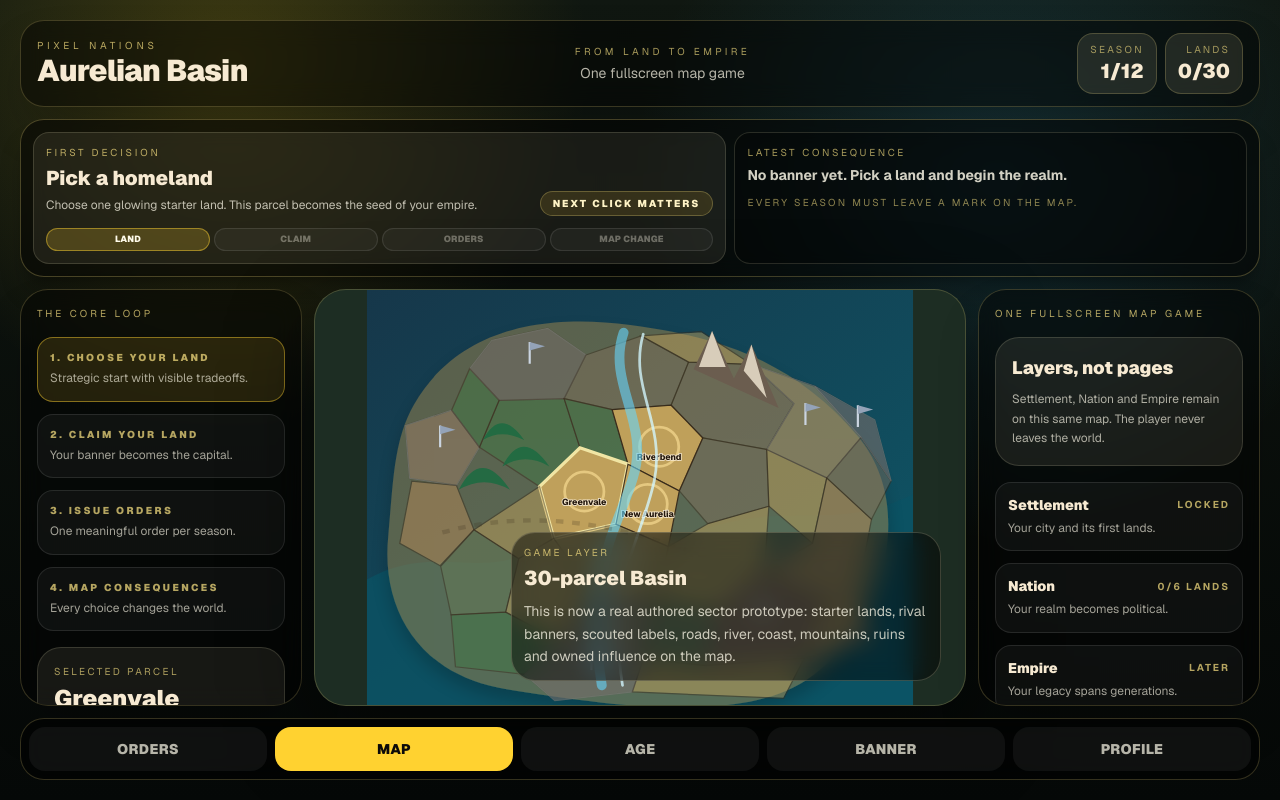
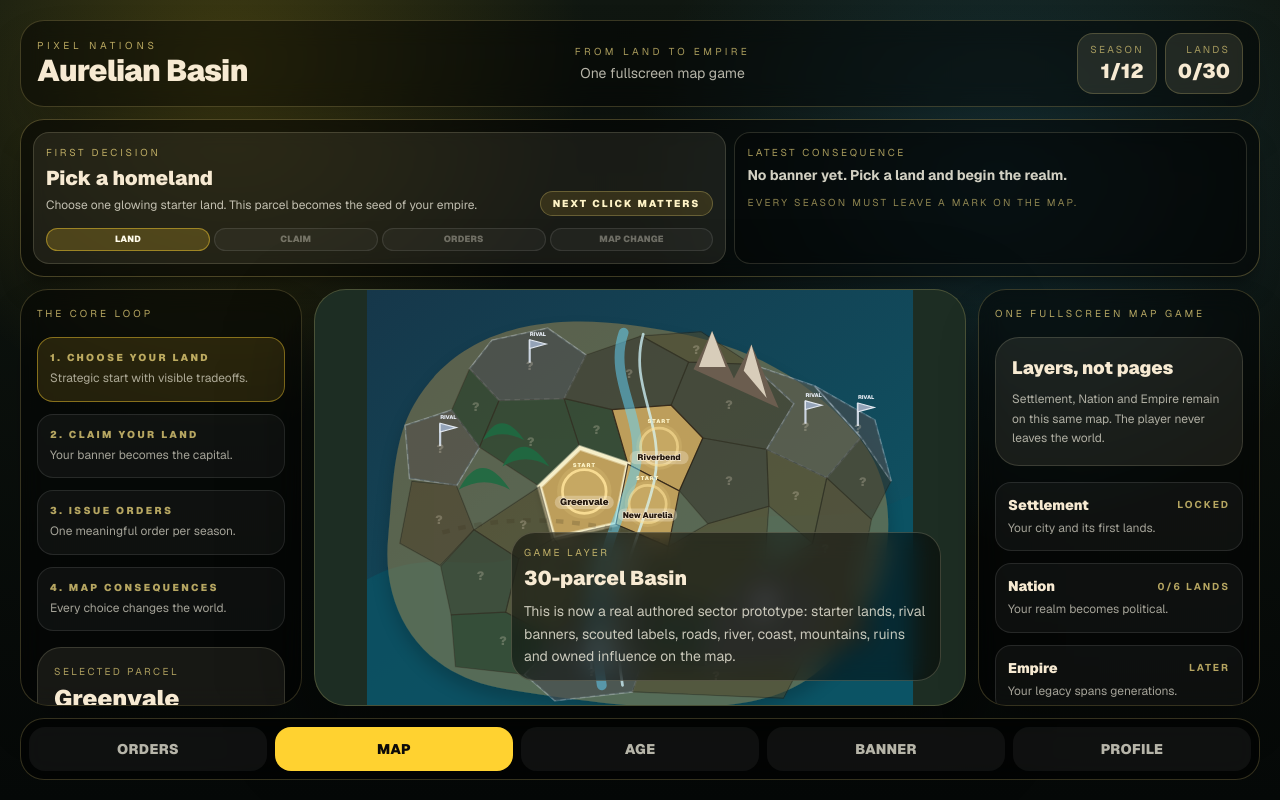
Before and after one commit to tomat60/pixel-nations, a Next.js app: page /play in a window 1280 px wide. Built offline with nearby package versions, Linux system fonts and the light colour scheme.

Commit message:
feat: improve strategic map state readability

```diff
--- a/app/play/play-map.tsx
+++ b/app/play/play-map.tsx
@@ -17,6 +17,9 @@ export function PlayMapStage({ state, phase, capitalId, dispatch }: MapStageProp
         <filter id="softShadow" x="-20%" y="-20%" width="140%" height="140%">
           <feDropShadow dx="0" dy="18" stdDeviation="16" floodColor="#000" floodOpacity="0.42" />
         </filter>
+        <filter id="parcelLift" x="-10%" y="-10%" width="120%" height="120%">
+          <feDropShadow dx="0" dy="8" stdDeviation="6" floodColor="#000" floodOpacity="0.24" />
+        </filter>
         <linearGradient id="sea" x1="0" x2="1" y1="0" y2="1">
           <stop offset="0%" stopColor="#16374a" />
           <stop offset="100%" stopColor="#0d5868" />
@@ -31,35 +34,63 @@ export function PlayMapStage({ state, phase, capitalId, dispatch }: MapStageProp
         const isOwned = state.owned.includes(parcel.id);
         const isScouted = state.scouted.includes(parcel.id) || isOwned || parcel.starter;
         return (
-          <g key={parcel.id} data-qa={`parcel-${parcel.id}`} onClick={() => dispatch({ type: "select", parcelId: parcel.id })} className="cursor-pointer">
-            <path d={parcel.d} fill={terrainFill[parcel.terrain]} opacity={isScouted ? 0.92 : 0.46} stroke={active ? "#fff2ad" : "#382a1a"} strokeWidth={active ? 6 : 2.3} />
-            {parcel.rival && <path d={parcel.d} fill="#5f6670" opacity="0.28" stroke="#cbd5e1" strokeWidth="2" />}
-            {parcel.starter && phase === "unclaimed" && <circle cx={parcel.cx} cy={parcel.cy} r="36" fill="none" stroke="#ffe39a" strokeWidth="5" opacity="0.6" />}
-            {isOwned && <path d={parcel.d} fill="#f8d36d" opacity="0.20" stroke="#ffe39a" strokeWidth="6" />}
+          <g key={`base-${parcel.id}`} data-qa={`parcel-${parcel.id}`} onClick={() => dispatch({ type: "select", parcelId: parcel.id })} className="cursor-pointer">
+            <path d={parcel.d} fill={terrainFill[parcel.terrain]} opacity={isScouted ? 0.9 : 0.32} stroke={active ? "#fff6c7" : isOwned ? "#ffe39a" : parcel.rival ? "#cbd5e1" : "#382a1a"} strokeWidth={active ? 6.5 : isOwned ? 4.5 : parcel.rival ? 3.2 : 2.2} filter={active || isOwned ? "url(#parcelLift)" : undefined} />
+            {!isScouted && <path d={parcel.d} fill="#07100d" opacity="0.34" />}
+            {parcel.rival && <path d={parcel.d} fill="#64748b" opacity="0.24" stroke="#e2e8f0" strokeWidth="2" strokeDasharray="10 8" />}
+            {isOwned && <path d={parcel.d} fill="#f8d36d" opacity="0.24" stroke="#fff0a8" strokeWidth="5.5" />}
+            {active && <path d={parcel.d} fill="none" stroke="#fff9db" strokeWidth="10" opacity="0.46" />}
+          </g>
+        );
+      })}
+
+      <path d="M470 78 C 438 170 520 244 487 344 C 461 433 397 512 430 724" fill="none" stroke="#65d8ff" strokeWidth="18" strokeLinecap="round" opacity="0.50" />
+      <path d="M506 81 C 478 177 548 244 526 350 C 501 464 438 536 468 724" fill="none" stroke="#d4f8ff" strokeWidth="5" strokeLinecap="round" opacity="0.74" />
+      <path d="M138 444 C 302 399 520 408 866 612" fill="none" stroke="#3b2d1d" strokeWidth="8" strokeDasharray="14 16" opacity={phase === "unclaimed" ? 0.20 : 0.56} />
+      {state.tradeRoute && capital && <path d={`M${capital.cx} ${capital.cy} C 530 420 650 466 866 612`} fill="none" stroke="#ffe39a" strokeWidth="8" strokeDasharray="18 12" opacity="0.9" />}
+      <path d="M598 145 L632 75 L672 162 L704 100 L754 216 Z" fill="#6b5d4f" />
+      <path d="M608 141 L632 75 L657 141 Z M690 148 L704 100 L732 198 Z" fill="#f8eed9" opacity="0.78" />
+      <path d="M212 275 q33 -62 76 0 q-42 -22 -76 0Z M248 323 q36 -72 86 0 q-44 -26 -86 0Z M168 366 q41 -80 94 0 q-48 -28 -94 0Z" fill="#1f6b42" opacity="0.9" />
+
+      {parcels.map((parcel) => {
+        const active = parcel.id === state.selectedId;
+        const isOwned = state.owned.includes(parcel.id);
+        const isScouted = state.scouted.includes(parcel.id) || isOwned || parcel.starter;
+        return (
+          <g key={`state-${parcel.id}`} pointerEvents="none">
+            {parcel.starter && phase === "unclaimed" && <StarterGlow x={parcel.cx} y={parcel.cy} active={active} />}
             {capital?.id === parcel.id && (
               <>
-                <circle cx={parcel.cx} cy={parcel.cy} r={state.influenceRadius} fill="#f8d36d" opacity="0.13" stroke="#ffe39a" strokeWidth="4" />
+                <circle cx={parcel.cx} cy={parcel.cy} r={state.influenceRadius} fill="#f8d36d" opacity="0.15" stroke="#ffe39a" strokeWidth="4" strokeDasharray="12 10" />
                 <DevelopmentMarker x={parcel.cx} y={parcel.cy - 18} level={state.developmentLevel} />
               </>
             )}
-            {parcel.rival && <RivalBanner x={parcel.cx} y={parcel.cy - 22} />}
-            {isScouted && (
-              <text x={parcel.cx} y={parcel.cy + 24} textAnchor="middle" fontSize="16" fontWeight="800" fill="#24180d" stroke="#f7ead2" strokeWidth="3" paintOrder="stroke">
-                {parcel.name}
-              </text>
+            {isOwned && capital?.id !== parcel.id && <OwnedBanner x={parcel.cx} y={parcel.cy - 20} />}
+            {parcel.rival && <RivalBanner x={parcel.cx} y={parcel.cy - 24} />}
+            {isScouted ? (
+              <>
+                <rect x={parcel.cx - 54} y={parcel.cy + 8} width="108" height="24" rx="12" fill={isOwned ? "#f8d36d" : parcel.rival ? "#475569" : "#f7ead2"} opacity={isOwned ? 0.42 : 0.34} />
+                <text x={parcel.cx} y={parcel.cy + 25} textAnchor="middle" fontSize={active ? "17" : "15"} fontWeight="900" fill={parcel.rival ? "#f8fafc" : "#24180d"} stroke={parcel.rival ? "#1e293b" : "#f7ead2"} strokeWidth="2.5" paintOrder="stroke">
+                  {parcel.name}
+                </text>
+              </>
+            ) : (
+              <text x={parcel.cx} y={parcel.cy + 7} textAnchor="middle" fontSize="22" fontWeight="900" fill="#f7ead2" opacity="0.24">?</text>
             )}
           </g>
         );
       })}
+    </svg>
+  );
+}
 
-      <path d="M470 78 C 438 170 520 244 487 344 C 461 433 397 512 430 724" fill="none" stroke="#65d8ff" strokeWidth="18" strokeLinecap="round" opacity="0.58" />
-      <path d="M506 81 C 478 177 548 244 526 350 C 501 464 438 536 468 724" fill="none" stroke="#d4f8ff" strokeWidth="5" strokeLinecap="round" opacity="0.78" />
-      <path d="M138 444 C 302 399 520 408 866 612" fill="none" stroke="#3b2d1d" strokeWidth="8" strokeDasharray="14 16" opacity={phase === "unclaimed" ? 0.22 : 0.54} />
-      {state.tradeRoute && capital && <path d={`M${capital.cx} ${capital.cy} C 530 420 650 466 866 612`} fill="none" stroke="#ffe39a" strokeWidth="7" strokeDasharray="18 12" opacity="0.88" />}
-      <path d="M598 145 L632 75 L672 162 L704 100 L754 216 Z" fill="#6b5d4f" />
-      <path d="M608 141 L632 75 L657 141 Z M690 148 L704 100 L732 198 Z" fill="#f8eed9" opacity="0.78" />
-      <path d="M212 275 q33 -62 76 0 q-42 -22 -76 0Z M248 323 q36 -72 86 0 q-44 -26 -86 0Z M168 366 q41 -80 94 0 q-48 -28 -94 0Z" fill="#1f6b42" opacity="0.9" />
-    </svg>
+function StarterGlow({ x, y, active }: { x: number; y: number; active: boolean }) {
+  return (
+    <g transform={`translate(${x} ${y})`}>
+      <circle r={active ? "50" : "42"} fill="#ffe39a" opacity="0.13" />
+      <circle r={active ? "40" : "34"} fill="none" stroke="#ffe39a" strokeWidth="5" opacity={active ? "0.86" : "0.58"} />
+      <text y="-44" textAnchor="middle" fontSize="10" fontWeight="900" fill="#fff7cc" letterSpacing="2">START</text>
+    </g>
   );
 }
 
@@ -67,8 +98,17 @@ function DevelopmentMarker({ x, y, level }: { x: number; y: number; level: numbe
   const symbols = ["⚑", "⛺", "⌂", "▣", "♜", "♛"];
   return (
     <g data-qa={`dev-marker-level-${level}`} transform={`translate(${x} ${y})`}>
-      <circle r="22" fill="#f8d36d" stroke="#fff6c7" strokeWidth="4" />
+      <circle r="25" fill="#f8d36d" stroke="#fff6c7" strokeWidth="5" />
       <text y="8" textAnchor="middle" fontSize="25" fontWeight="900" fill="#24180d">{symbols[level]}</text>
+    </g>
+  );
+}
+
+function OwnedBanner({ x, y }: { x: number; y: number }) {
+  return (
+    <g transform={`translate(${x} ${y})`}>
+      <path d="M0 -20 L0 18" stroke="#fff6c7" strokeWidth="4" />
+      <path d="M0 -20 L30 -12 L0 -4 Z" fill="#f8d36d" stroke="#fff6c7" strokeWidth="2" />
     </g>
   );
 }
@@ -76,8 +116,9 @@ function DevelopmentMarker({ x, y, level }: { x: number; y: number; level: numbe
 function RivalBanner({ x, y }: { x: number; y: number }) {
   return (
     <g transform={`translate(${x} ${y})`}>
-      <path d="M0 -22 L0 18" stroke="#cbd5e1" strokeWidth="4" />
-      <path d="M0 -22 L28 -14 L0 -6 Z" fill="#94a3b8" />
+      <path d="M0 -24 L0 18" stroke="#cbd5e1" strokeWidth="4" />
+      <path d="M0 -24 L30 -16 L0 -8 Z" fill="#94a3b8" stroke="#e2e8f0" strokeWidth="2" />
+      <text x="15" y="-31" textAnchor="middle" fontSize="10" fontWeight="900" fill="#e2e8f0">RIVAL</text>
     </g>
   );
 }
```
